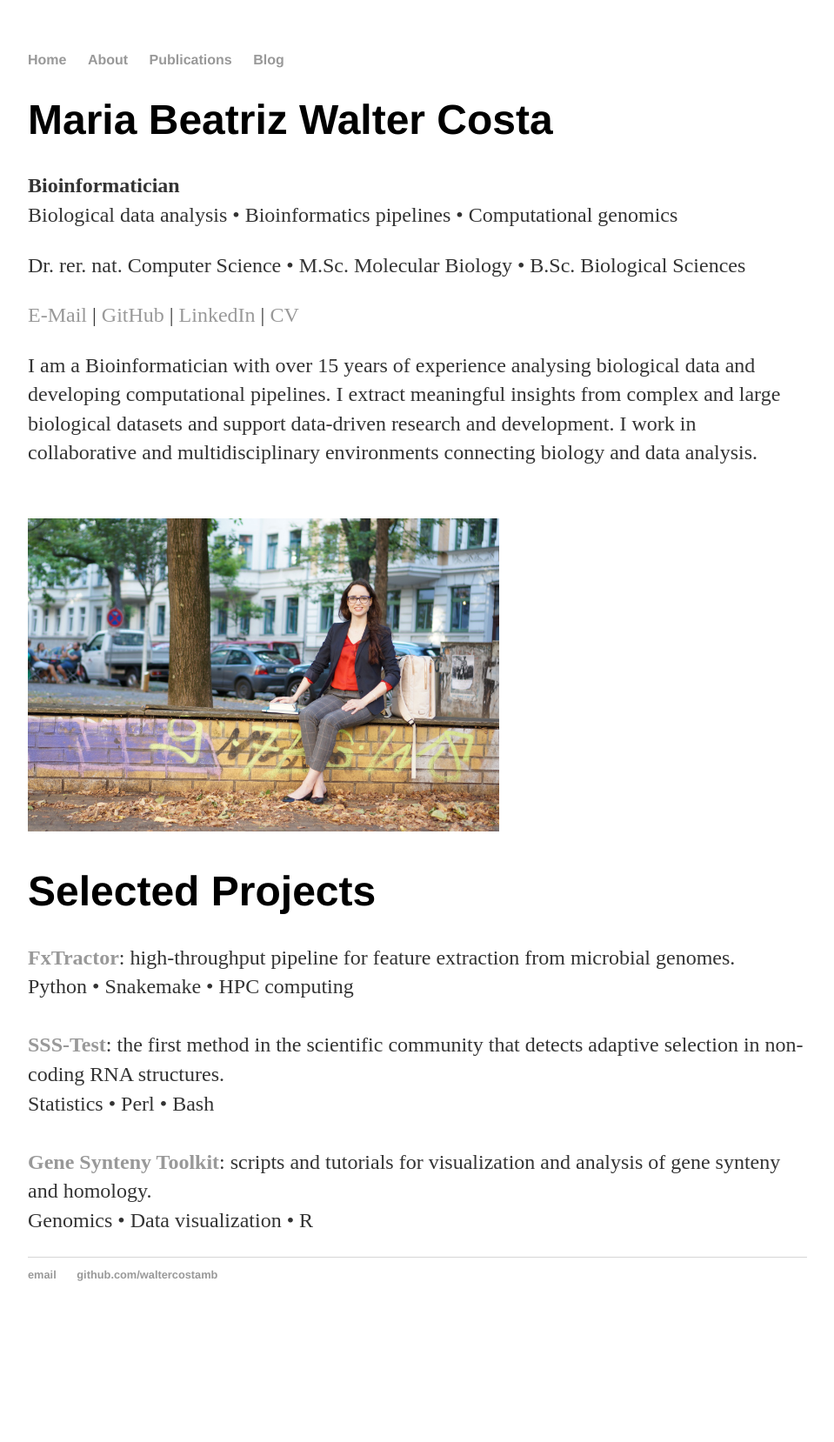
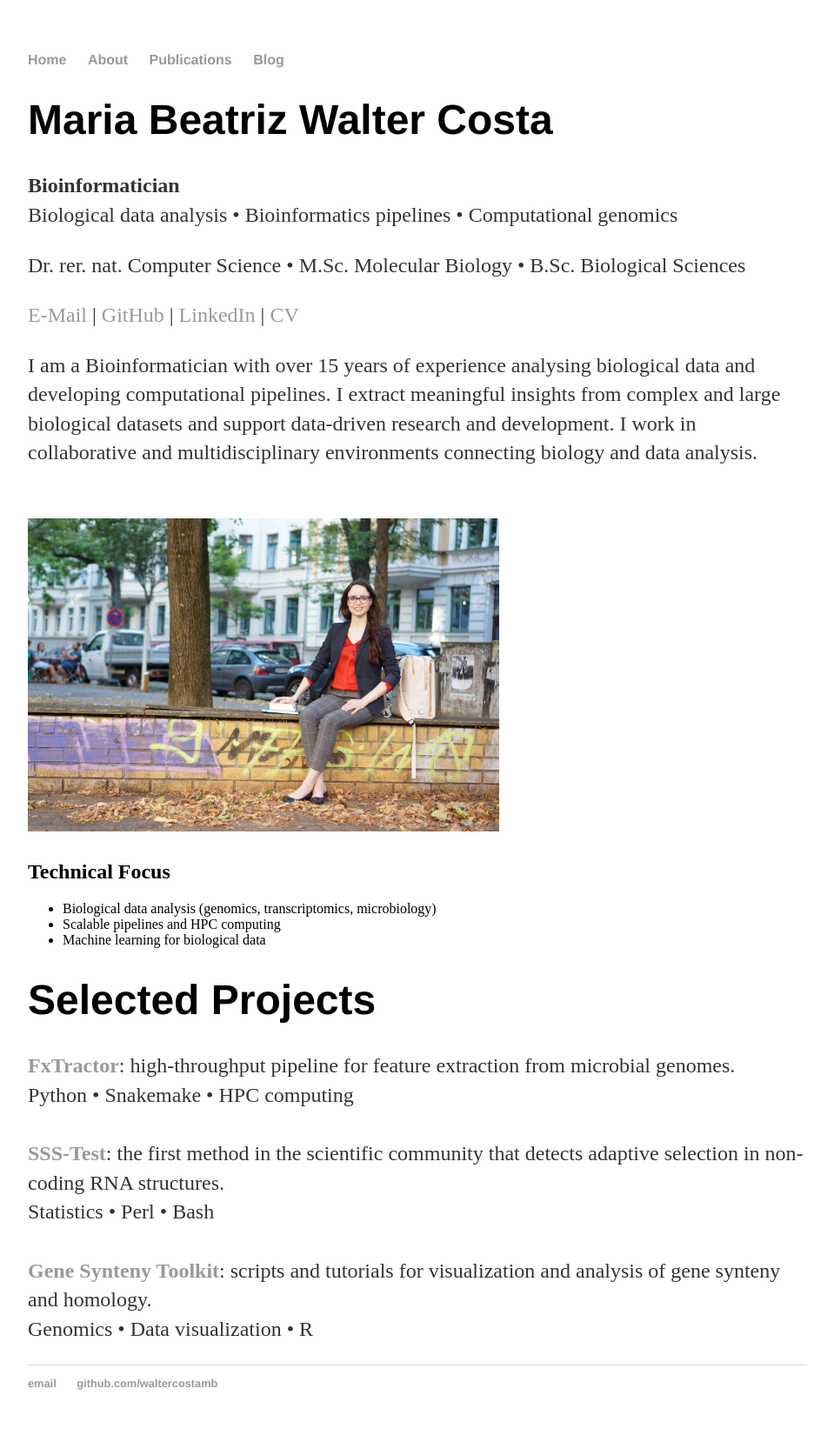
Before and after one commit to waltercostamb/waltercostamb.github.io, a Jekyll site: the page built from index.html, in a window 1280 px wide. Shown: the whole page at 87% size, without its empty margins (160-1119 px from the left). Built offline with Jekyll 4.4.1, drawn with Linux system fonts in a browser that asks for light colours; before the commit the page ends 1533 px from its top, so only the background shows below that.

Commit message:
Update index.html

```diff
--- a/index.html
+++ b/index.html
@@ -28,6 +28,15 @@ title: Maria Beatriz Walter Costa
 
 	<p><img border="0" src="https://raw.githubusercontent.com/waltercostamb/waltercostamb.github.io/master/figures/frontpage.jpg" style="height:40vh; min-height:200px;" /></p>
 
+	<h2>Technical Focus</h2>
+
+	<ul>
+	<li>Biological data analysis (genomics, transcriptomics, microbiology)</li>
+	<li>Scalable pipelines and HPC computing</li>
+	<li>Machine learning for biological data</li>
+
+	</ul>
+
 	<h1>Selected Projects</h1>
 
 	<p>
```
